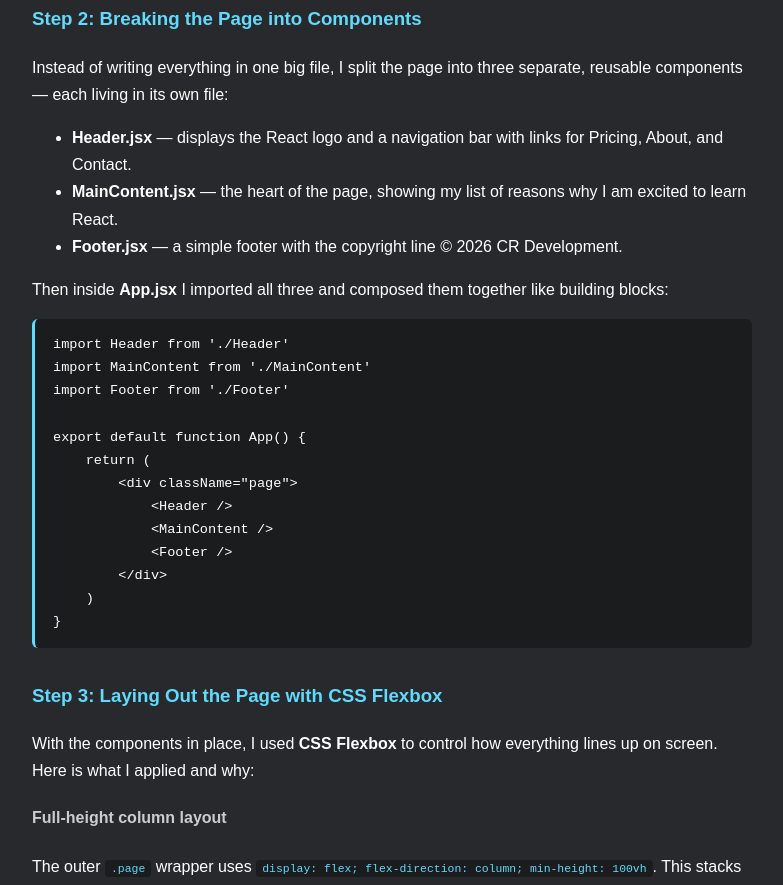
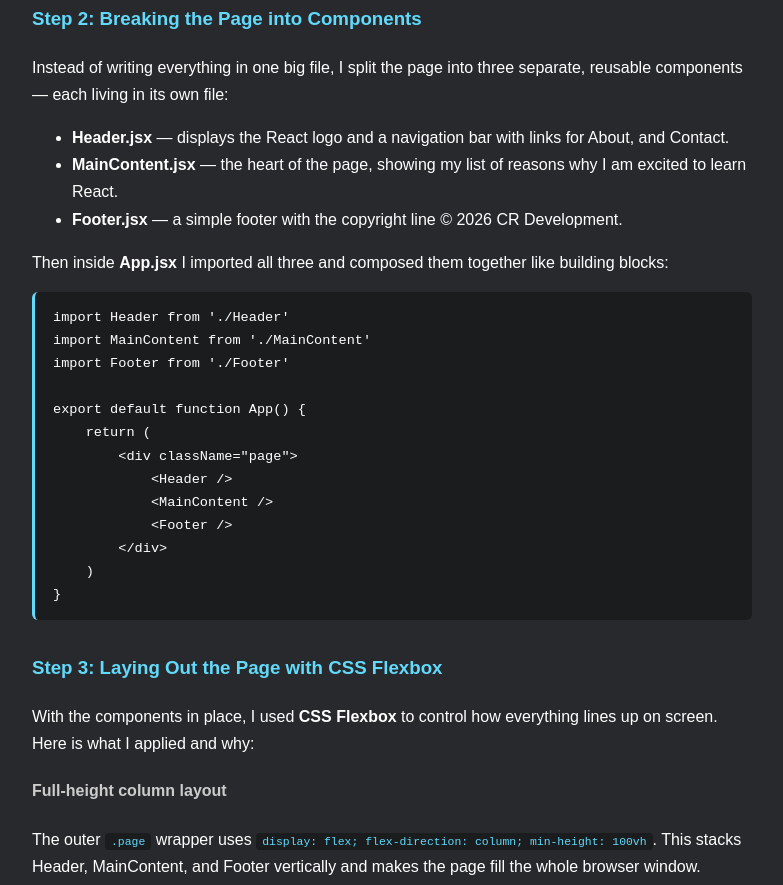
Before and after one commit to ctrajaram/first-react, a React (Vite) app: page / in a window 1280 px wide. Shown: the part 860-1745 px from the top of the page, without its empty margins (248-1031 px from the left). Built offline with nearby package versions, Linux system fonts and the light colour scheme.

Commit message:
update blog content About and Contact

```diff
--- a/src/Blog.jsx
+++ b/src/Blog.jsx
@@ -31,7 +31,7 @@ npm run dev`}</pre>
             <ul>
                 <li>
                     <strong>Header.jsx</strong> — displays the React logo and a navigation bar
-                    with links for Pricing, About, and Contact.
+                    with links for About, and Contact.
                 </li>
                 <li>
                     <strong>MainContent.jsx</strong> — the heart of the page, showing my list of
```
